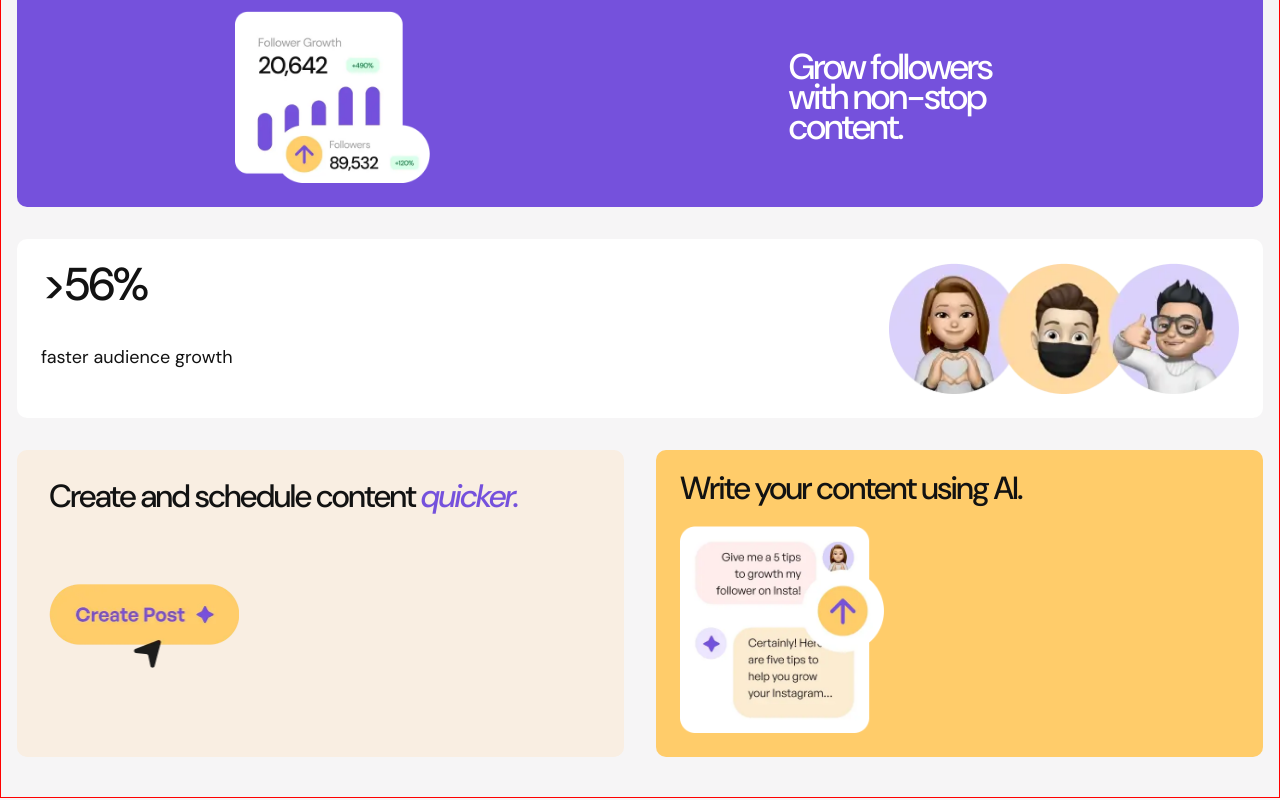
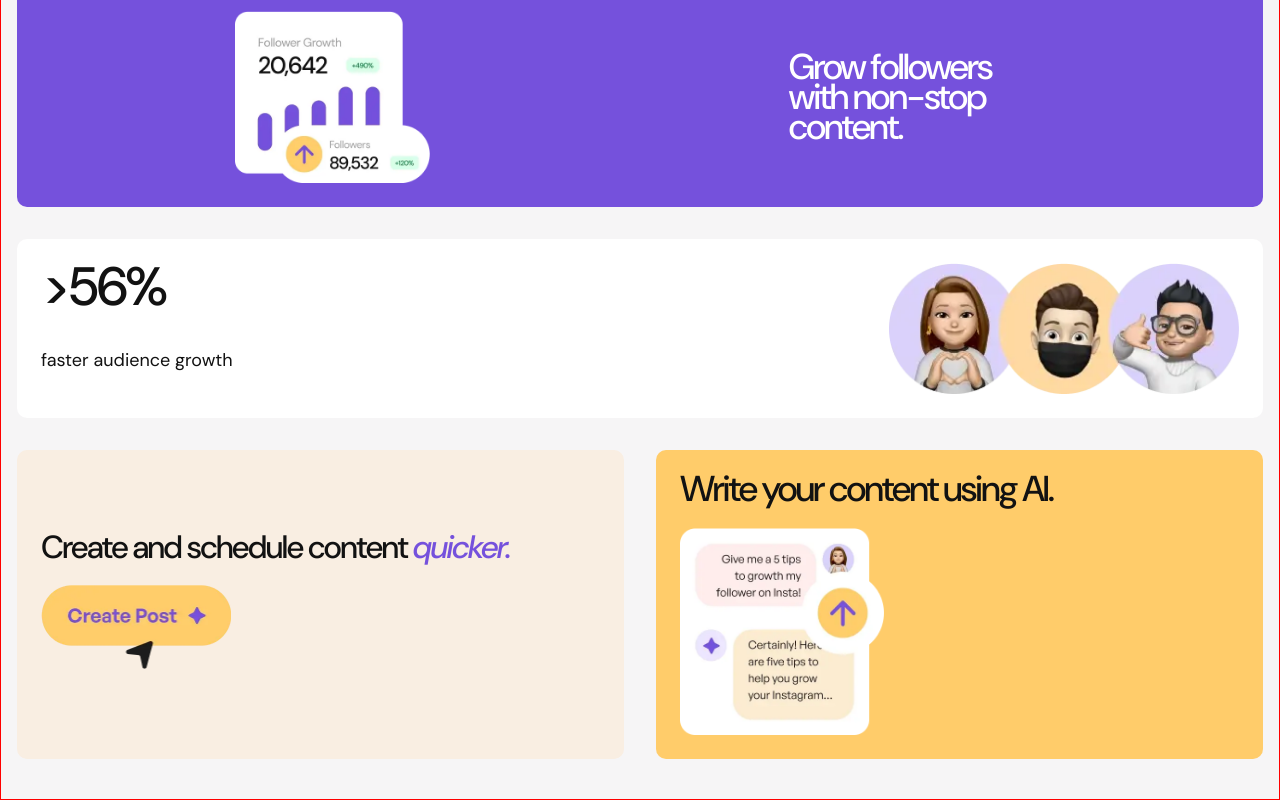
Before and after one commit to slavon213/bento-grid, a plain HTML site: page index.html in a window 1280 px wide. Shown: the part 1458-2258 px from the top of the page. Drawn offline with Linux system fonts and the light colour scheme.

Commit message:
add style tablet to .write

```diff
--- a/css/style.css
+++ b/css/style.css
@@ -366,6 +366,11 @@ h2 {
             grid-row: 1/3;
         }
 
+        h2 {
+            font-size: 54px;
+            line-height: 48px;
+            letter-spacing: -2.16px;
+        }
 
 
         h2, p {
@@ -373,4 +378,19 @@ h2 {
             margin-block-end: 0;
         }
     }
+
+    .create {
+        padding: var(--spacing-300);
+        align-content: center;
+    }
+
+    .write {
+
+        h2 {
+            font-size: 36px;
+            line-height: 30px;
+            letter-spacing: -2.16px;
+            margin-inline-end: 50px;
+        }
+    }
 }
```
